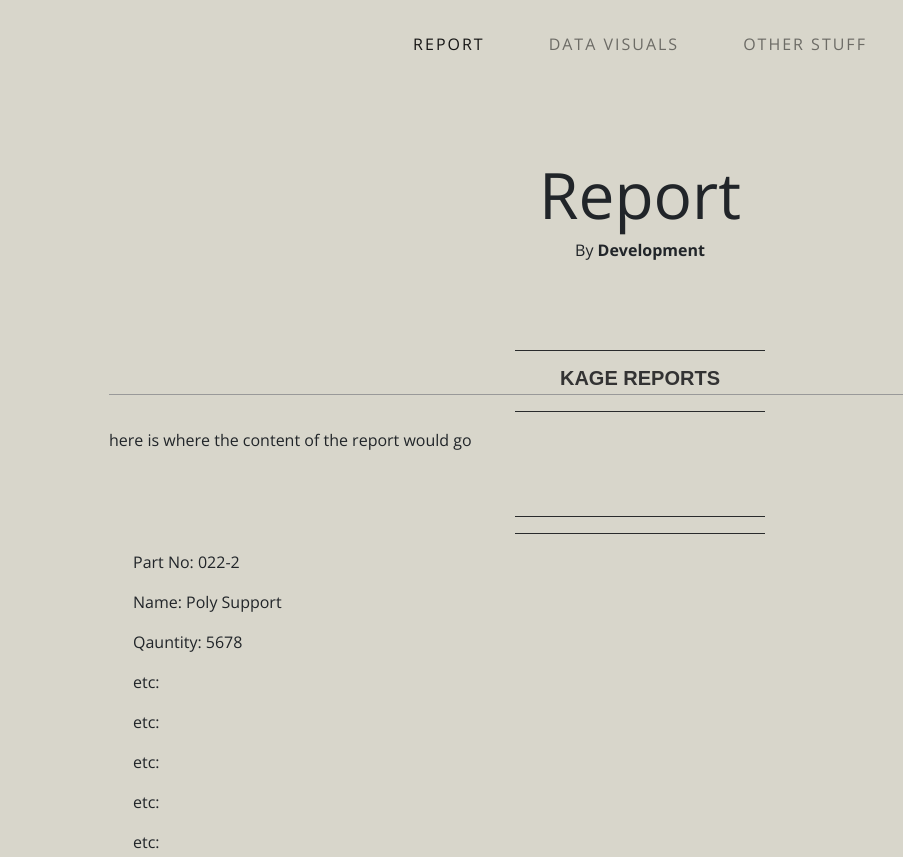
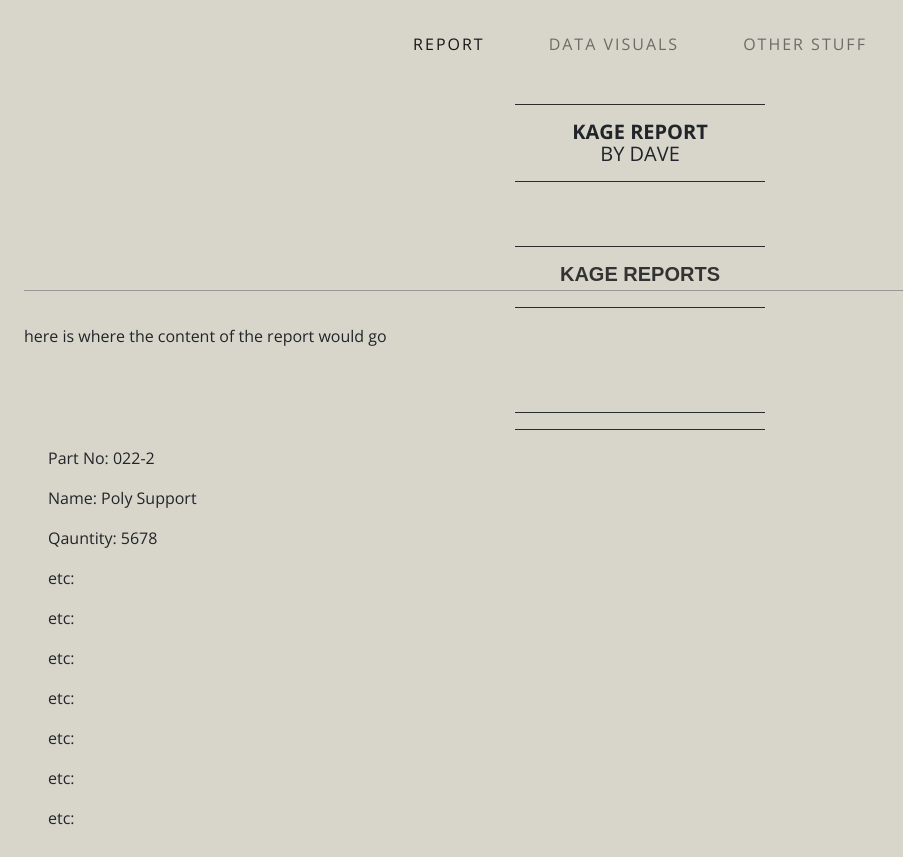
Before and after one commit to alpha-dog/demo, a website: page index.html in a window 1280 px wide. Shown: the top 857 px of the page, without its empty margins (0-903 px from the left). Drawn offline with nearby package versions, Linux system fonts and the light colour scheme.

Commit message:
i got carried away and dont know what this will do

```diff
--- a/index.html
+++ b/index.html
@@ -48,16 +48,14 @@
         </div>
       </nav>
 
-    <div class="container">
-      <div class="bg-faded p-4 my-4">
-        <div class="text-center mt-4">
-          <div class="text-heading text-muted text-lg"></div>
-          <h1 class="my-2">Report</h1>
-          <div clas="text-heading text-muted text-lg">By
-            <strong>Development</strong>
-          </div>
+      <div class="container">
+          <hr class="divider">
+          <h3 class="text-center text-lg text-uppercase my-0">
+            <strong>Kage Report</strong>
+            <p>by Dave</p>
+          </h3>
+          <hr class="divider">
         </div>
-      </div>
 
       <div class="bg-faded p-4 my-4">
         <hr class="divider">
```
Also changed, not shown: about.html (+29 -30 lines), contact.html (+2 -2 lines).
